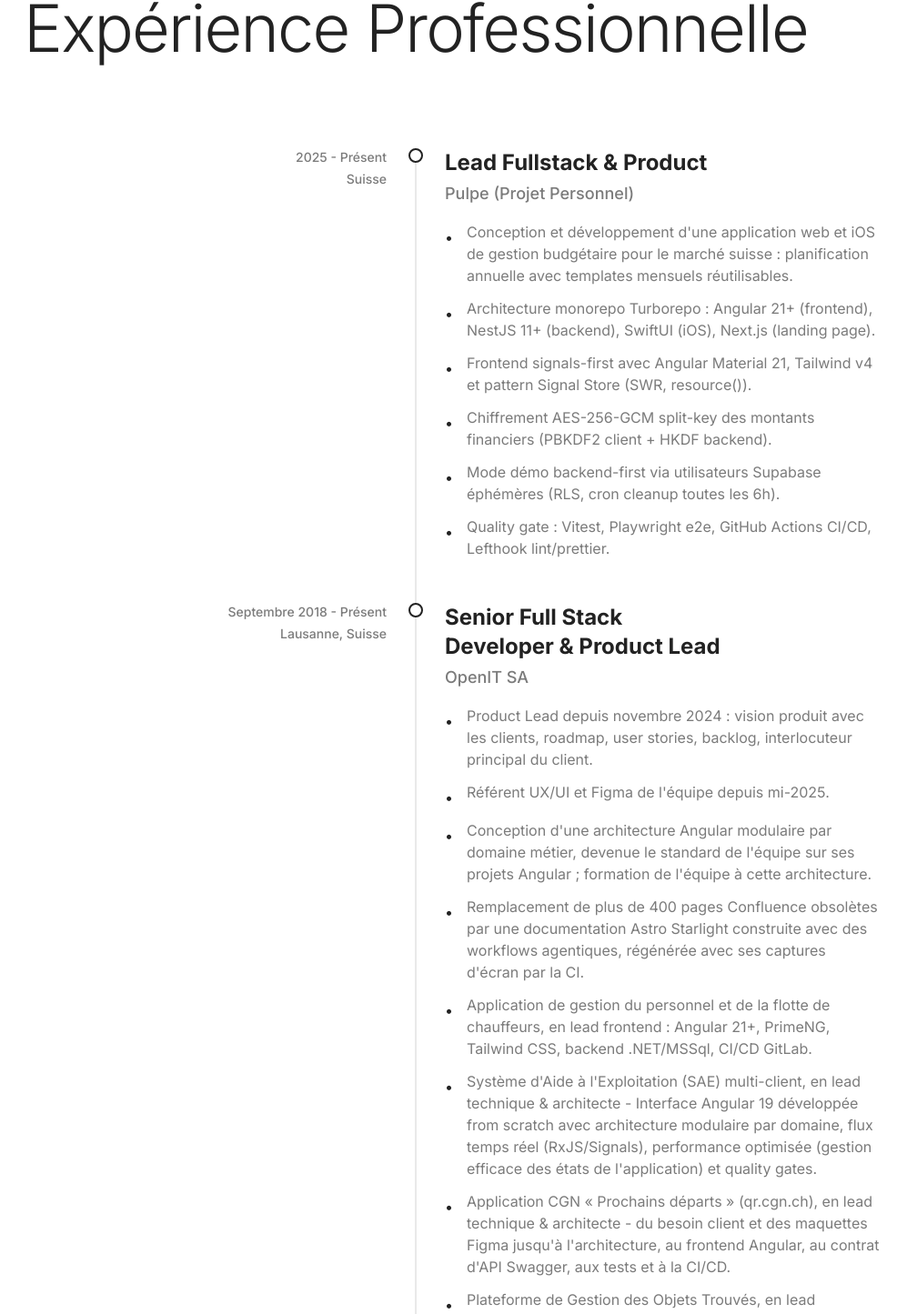
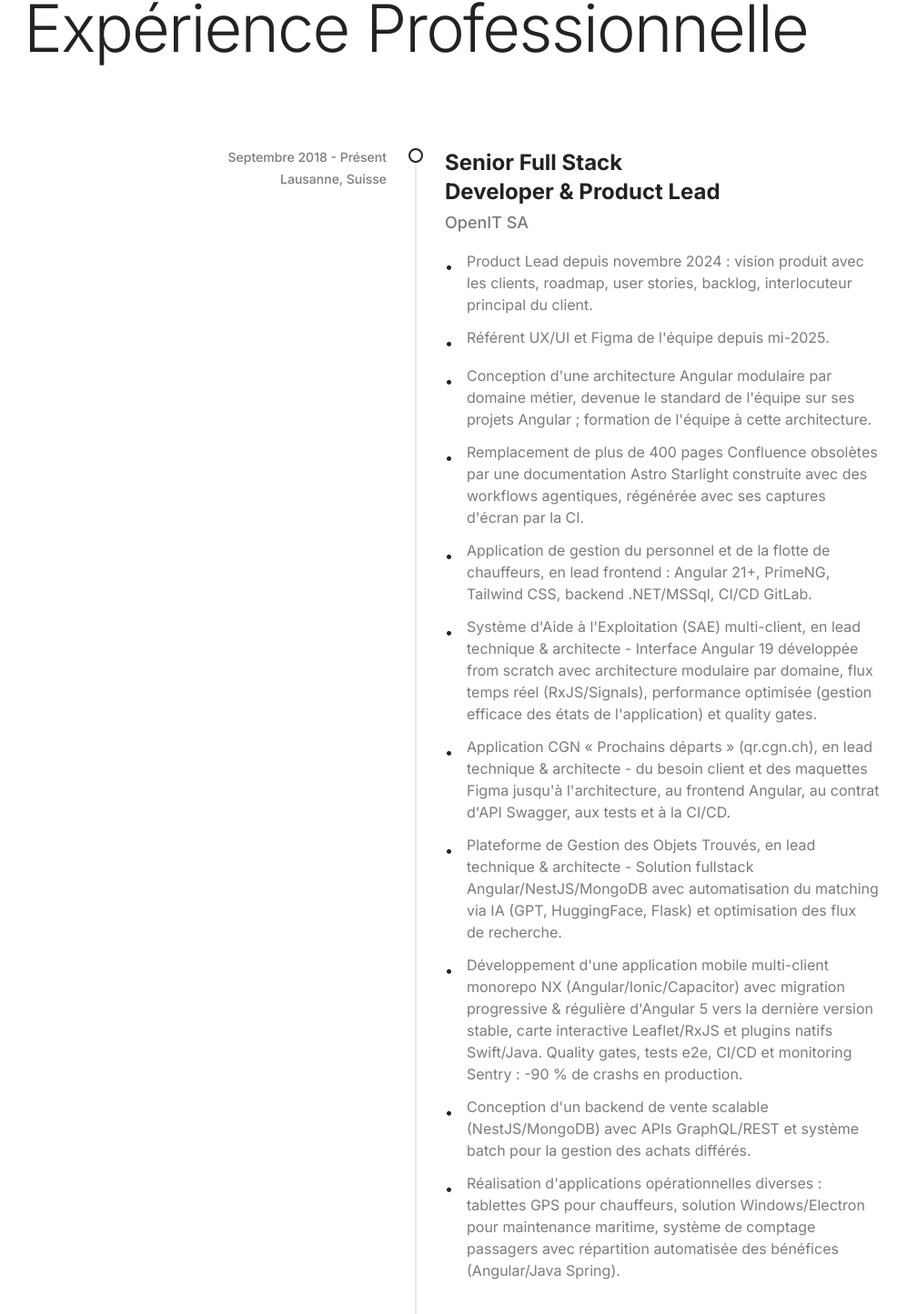
Before and after one commit to neogenz/portfolio-nextjs, a Next.js app: page / in a window 1280 px wide. Shown: the part 2075-3520 px from the top of the page at 91% size, without its empty margins (178-1175 px from the left). Built offline with nearby package versions, Linux system fonts and the light colour scheme; a web font is replaced by a local one.

Commit message:
fix(experience): list Pulpe only under personal projects (#10)

```diff
--- a/src/components/Experience.tsx
+++ b/src/components/Experience.tsx
@@ -2,21 +2,6 @@ import { DownloadIcon } from "lucide-react";
 import { CV_URL } from "./CVExport";
 
 export const experienceData = [
-  {
-    id: 5,
-    title: "Lead Fullstack & Product",
-    company: "Pulpe (Projet Personnel)",
-    period: "2025 - Présent",
-    location: "Suisse",
-    description: [
-      "Conception et développement d'une application web et iOS de gestion budgétaire pour le marché suisse : planification annuelle avec templates mensuels réutilisables.",
-      "Architecture monorepo Turborepo : Angular 21+ (frontend), NestJS 11+ (backend), SwiftUI (iOS), Next.js (landing page).",
-      "Frontend signals-first avec Angular Material 21, Tailwind v4 et pattern Signal Store (SWR, resource()).",
-      "Chiffrement AES-256-GCM split-key des montants financiers (PBKDF2 client + HKDF backend).",
-      "Mode démo backend-first via utilisateurs Supabase éphémères (RLS, cron cleanup toutes les 6h).",
-      "Quality gate : Vitest, Playwright e2e, GitHub Actions CI/CD, Lefthook lint/prettier.",
-    ],
-  },
   {
     id: 1,
     title: "Senior Full Stack Developer & Product Lead",
```
